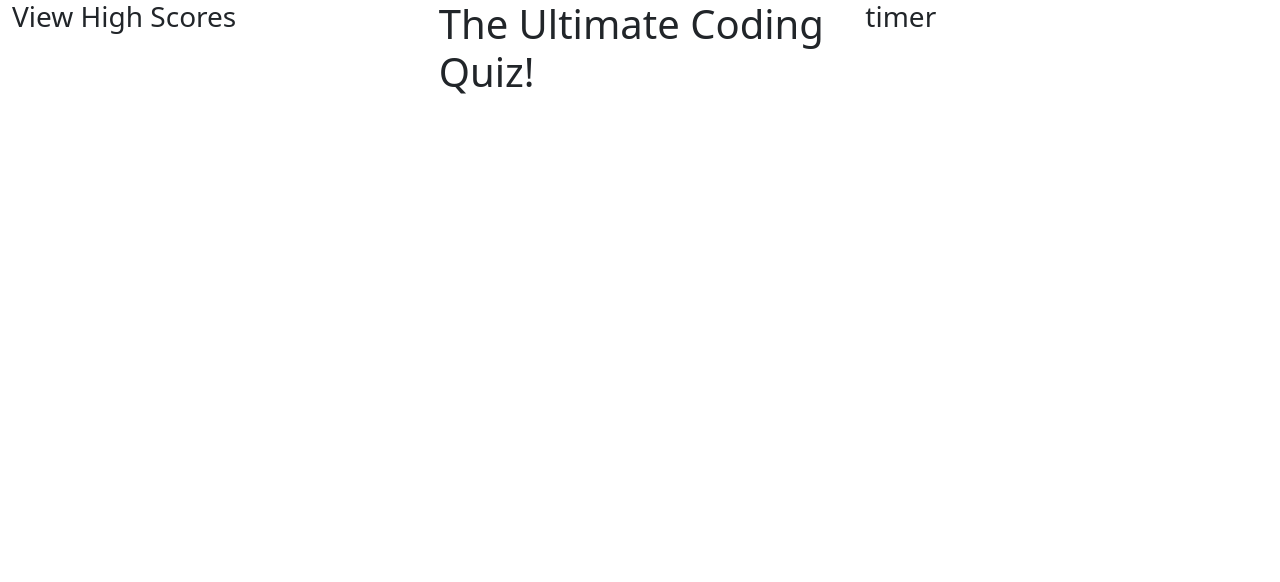
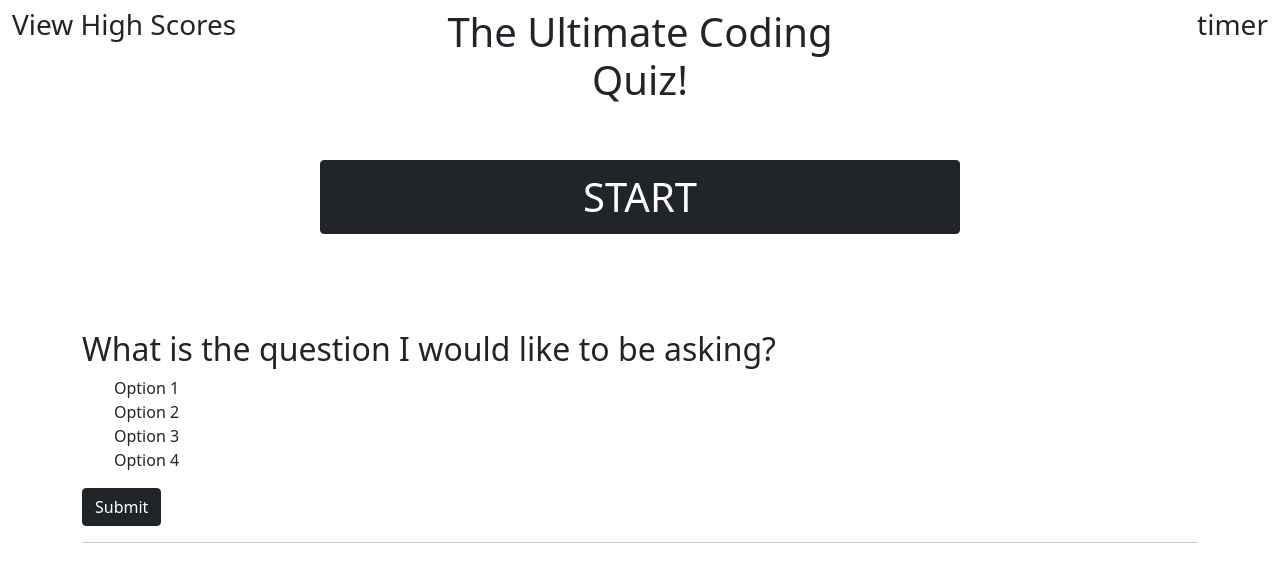
Before and after one commit to tjvig94/coding-quiz, a plain HTML site: page index.html in a window 1280 px wide. Drawn offline with nearby package versions, Linux system fonts and the light colour scheme.

Commit message:
Added start button and quiz area on page

```diff
--- a/css/style.css
+++ b/css/style.css
@@ -0,0 +1,4 @@
+button.startBtn {
+    font-size: 40px;
+    width: 50%;
+}
--- a/index.html
+++ b/index.html
@@ -3,30 +3,58 @@
 <head>
     <meta charset="UTF-8">
     <meta name="viewport" content="width=device-width, initial-scale=1.0">
+
+    <!-- CSS -->
     <link rel="stylesheet" href="css/reset.css">
     <link href="https://cdn.jsdelivr.net/npm/bootstrap@5.0.0-beta1/dist/css/bootstrap.min.css" rel="stylesheet" integrity="sha384-giJF6kkoqNQ00vy+HMDP7azOuL0xtbfIcaT9wjKHr8RbDVddVHyTfAAsrekwKmP1" crossorigin="anonymous">
     <link rel="stylesheet" href="css/style.css">
+
     <!-- fonts -->
     <!-- favicon -->
     <title>Coding Quiz</title>
 </head>
 <body>
+
     <header>
-        <div class="container-fluid">
+        <div class="container-fluid mt-2 mb-5">
             <div class="row">
-                <div class="col">
+                <div class="col-4">
                     <h3>View High Scores</h3>
                 </div>
-                <div class="col">
-                    <h1>The Ultimate Coding Quiz!</h1>
+                <div class="col-4">
+                    <h1 class="text-center">The Ultimate Coding Quiz!</h1>
                 </div>
-                <div class="col">
-                    <h3>timer</h3>
+                <div class="col-4">
+                    <!-- timer -->
+                    <h3 class="text-end">timer</h3>
                 </div>
             </div>
         </div>
     </header>
 
+    <div class="text-center mt-5 mb-5">
+        <button type="button" class="btn btn-dark startBtn">START</button>
+    </div>
+
+    <div class="container">
+        <div class="row">
+            <div class="questionBox col mt-5">
+                <h2>What is the question I would like to be asking?</h2>
+                <ol>
+                    <li>Option 1</li>
+                    <li>Option 2</li>
+                    <li>Option 3</li>
+                    <li>Option 4</li>
+                </ol>
+                <button type="button" class="btn btn-dark">Submit</button>
+                <hr>
+            </div>
+        </div>
+    </div>
+
+
+
+    <!-- scripts -->
     <script src="https://cdn.jsdelivr.net/npm/bootstrap@5.0.0-beta1/dist/js/bootstrap.bundle.min.js" integrity="sha384-ygbV9kiqUc6oa4msXn9868pTtWMgiQaeYH7/t7LECLbyPA2x65Kgf80OJFdroafW" crossorigin="anonymous"></script>
     <script src="js/script.js"></script>
 </body>
```
